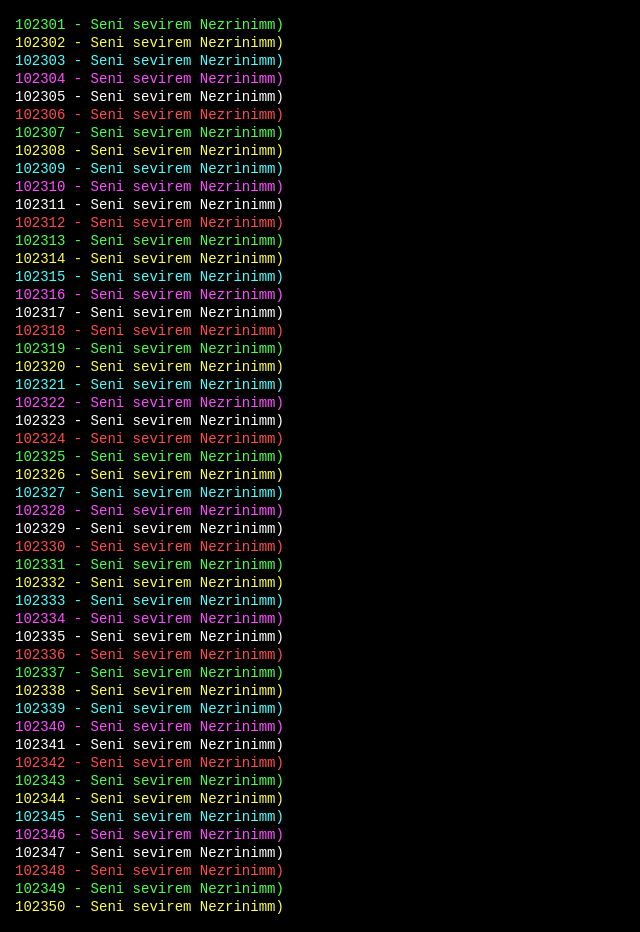
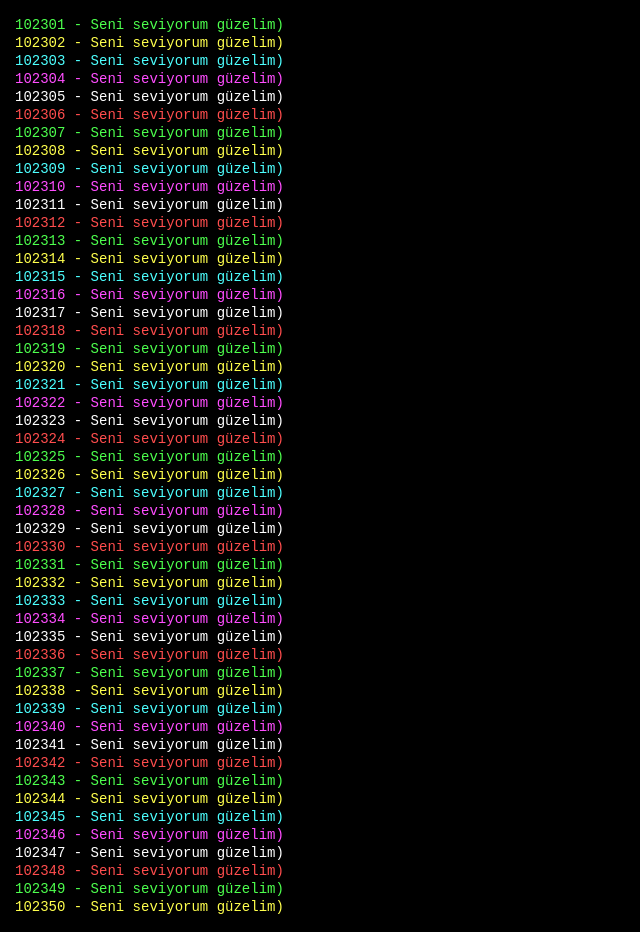
Before and after one commit to verdyevvv-creator/tds, a plain HTML site: page index.html in a window 1280 px wide. Shown: the whole page, without its empty margins (0-640 px from the left). Drawn offline with Linux system fonts and the light colour scheme.

Commit message:
Update index.html

```diff
--- a/index.html
+++ b/index.html
@@ -19,7 +19,7 @@
             const p = document.createElement('p');
             p.style.color = colors[i % colors.length];
             // İstədiyiniz yazını buraya yazın:
-            p.innerText = `${102300 + i} - Seni sevirem Nezrinimm)`;
+            p.innerText = `${102300 + i} - Seni seviyorum güzelim)`;
 
             output.appendChild(p);
 
```
